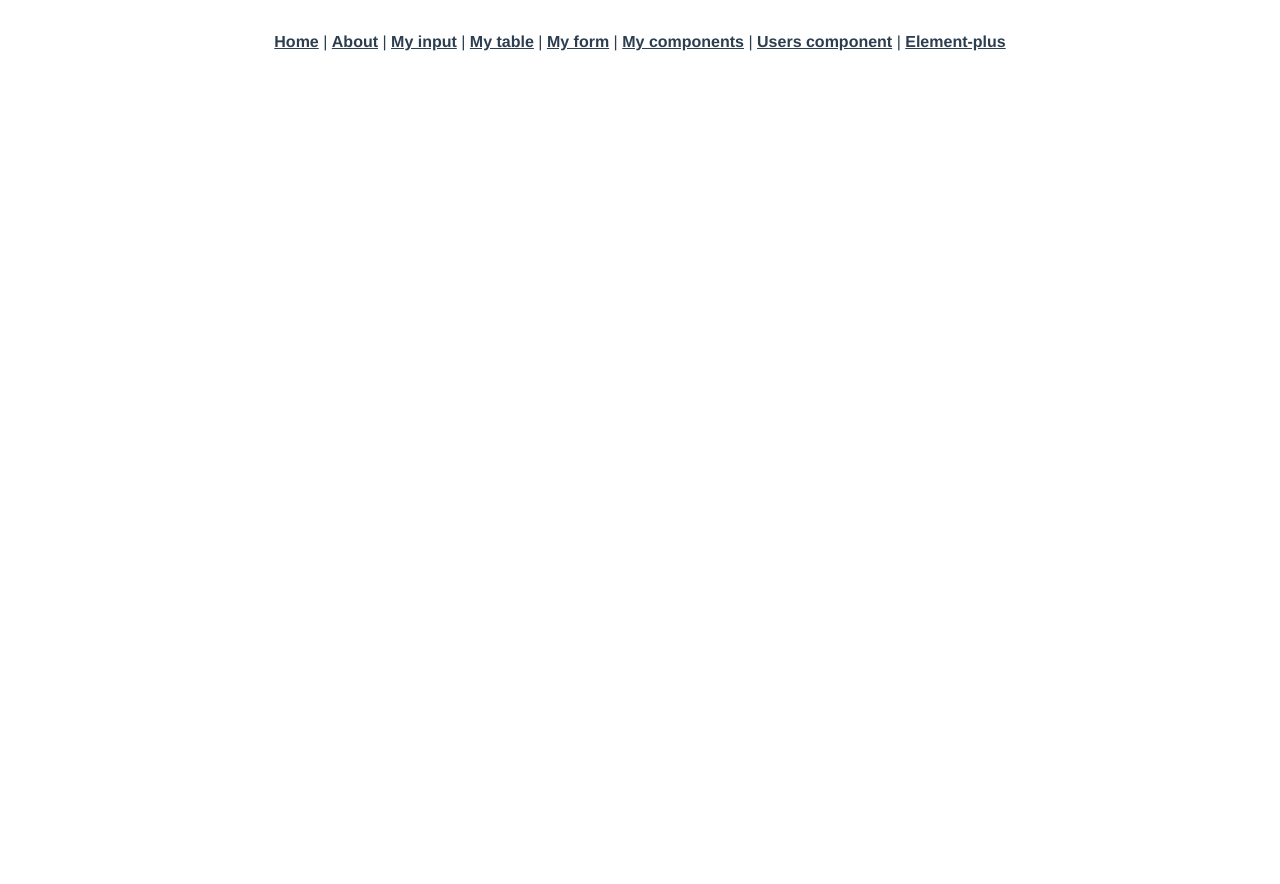
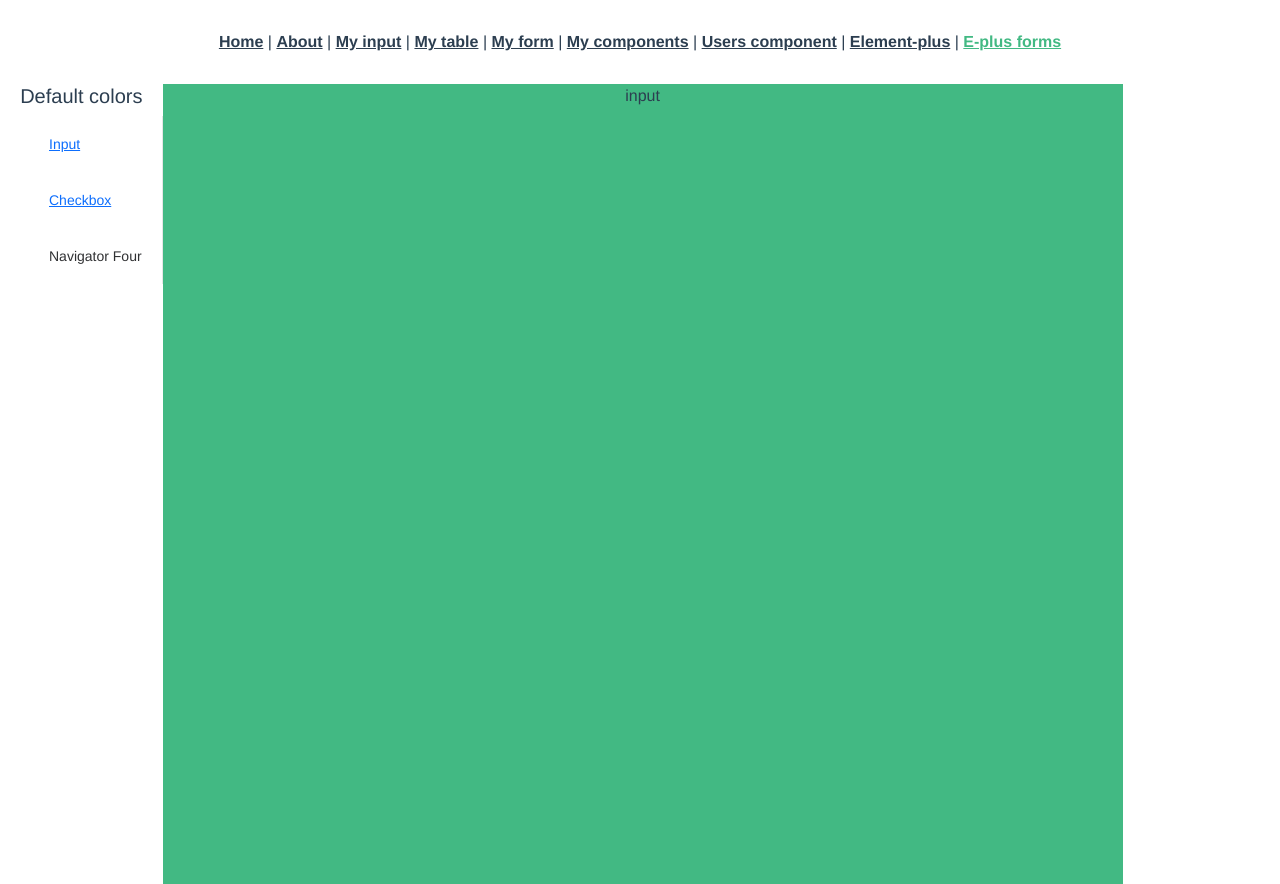
Before and after one commit to doniyor1996/vue-project, a Vue app: page /e-plus in a window 1280 px wide. Before the commit the page ends 800 px from the top, so only its background shows below. Built offline with nearby package versions, Linux system fonts and the light colour scheme.

Commit message:
added element plus forms

```diff
--- a/src/App.vue
+++ b/src/App.vue
@@ -7,7 +7,8 @@
     <router-link to="/my-form">My form</router-link> |
     <router-link to="/my-components">My components</router-link> |
     <router-link to="/users">Users component</router-link> |
-    <router-link to="/element">Element-plus</router-link>
+    <router-link to="/element">Element-plus</router-link> |
+    <router-link to="/E-plus">E-plus forms</router-link>
   </div>
   <router-view />
 </template>
--- a/src/router/index.js
+++ b/src/router/index.js
@@ -86,6 +86,35 @@ const routes = [
         props: true,
         component: () => import("@/views/element-plus/WithProps"),
       },
+      {
+        path: "color/:use",
+        name: "color",
+        props: true,
+        component: () => import("@/views/element-plus/Color"),
+      },
+    ],
+  },
+  {
+    path: "/e-plus",
+    components: {
+      default: () => import("@/views/element-plus-form/index"),
+    },
+    // route level code-splitting
+    // this generates a separate chunk (about.[hash].js) for this route
+    // which is lazy-loaded when the route is visited.
+    children: [
+      {
+        path: "",
+        name: "input",
+        props: true,
+        component: () => import("@/views/element-plus-form/Input"),
+      },
+      {
+        path: "checkbox",
+        name: "checkbox",
+        props: true,
+        component: () => import("@/views/element-plus-form/Checkbox"),
+      },
     ],
   },
 ];
--- /dev/null
+++ b/src/views/element-plus-form/Checkbox.vue
@@ -0,0 +1,11 @@
+<template>
+  <el-checkbox>ahmad</el-checkbox>
+</template>
+
+<script>
+export default {
+  name: "checkbox",
+};
+</script>
+
+<style scoped></style>
--- /dev/null
+++ b/src/views/element-plus-form/Input.vue
@@ -0,0 +1,11 @@
+<template>
+  <p>input</p>
+</template>
+
+<script>
+export default {
+  name: "Input",
+};
+</script>
+
+<style scoped></style>
--- /dev/null
+++ b/src/views/element-plus-form/index.vue
@@ -0,0 +1,34 @@
+<template>
+  <el-col :span="12">
+    <h5>Default colors</h5>
+    <el-menu default-active="2" class="el-menu-vertical-demo">
+      <el-menu-item index="1">
+        <i class="el-icon-menu"></i>
+        <router-link :to="{ name: 'input' }">Input</router-link>
+      </el-menu-item>
+      <el-menu-item index="2">
+        <i class="el-icon-document"></i>
+        <router-link :to="{ name: 'checkbox' }">Checkbox</router-link>
+      </el-menu-item>
+      <el-menu-item index="4">
+        <i class="el-icon-setting"></i>
+        <span>Navigator Four</span>
+      </el-menu-item>
+    </el-menu>
+  </el-col>
+
+  <el-col
+    style="background-color: #42b983; width: 100%; height: 100vh"
+    :md="18"
+  >
+    <router-view />
+  </el-col>
+</template>
+
+<script>
+export default {
+  name: "E-plus forms",
+};
+</script>
+
+<style scoped></style>
--- /dev/null
+++ b/src/views/element-plus/Color.vue
@@ -0,0 +1,11 @@
+<template>
+  <p>asdsfsgsgl</p>
+</template>
+
+<script>
+export default {
+  name: "Color",
+};
+</script>
+
+<style scoped></style>
--- a/src/views/element-plus/index.vue
+++ b/src/views/element-plus/index.vue
@@ -7,6 +7,10 @@
         <router-link
           :to="{ name: 'with-props', params: { name: 'Aziz', id: 33 } }"
           >With props</router-link
+        >
+        <br />
+        <router-link :to="{ name: 'color', params: { use: 'green' } }"
+          >Color</router-link
         >
       </el-col>
       <el-col :md="12">
```
